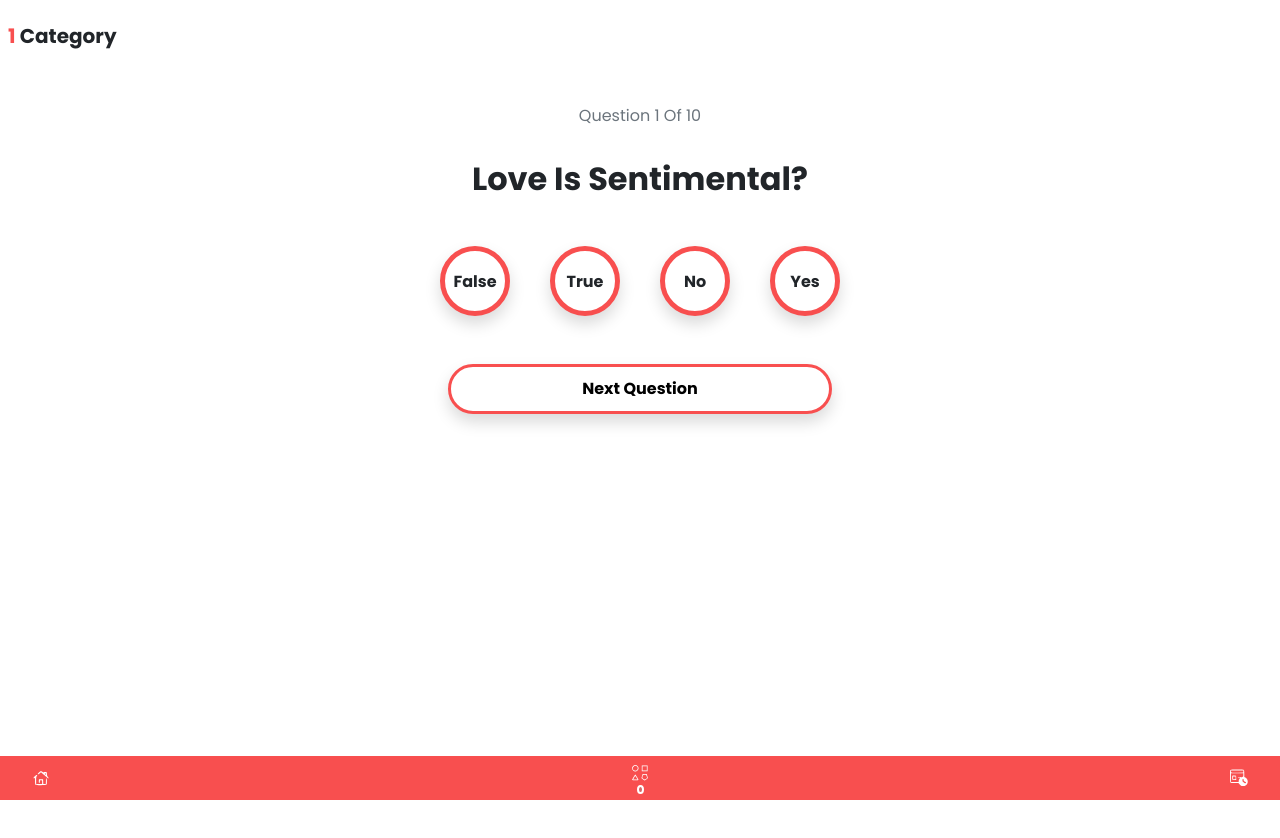
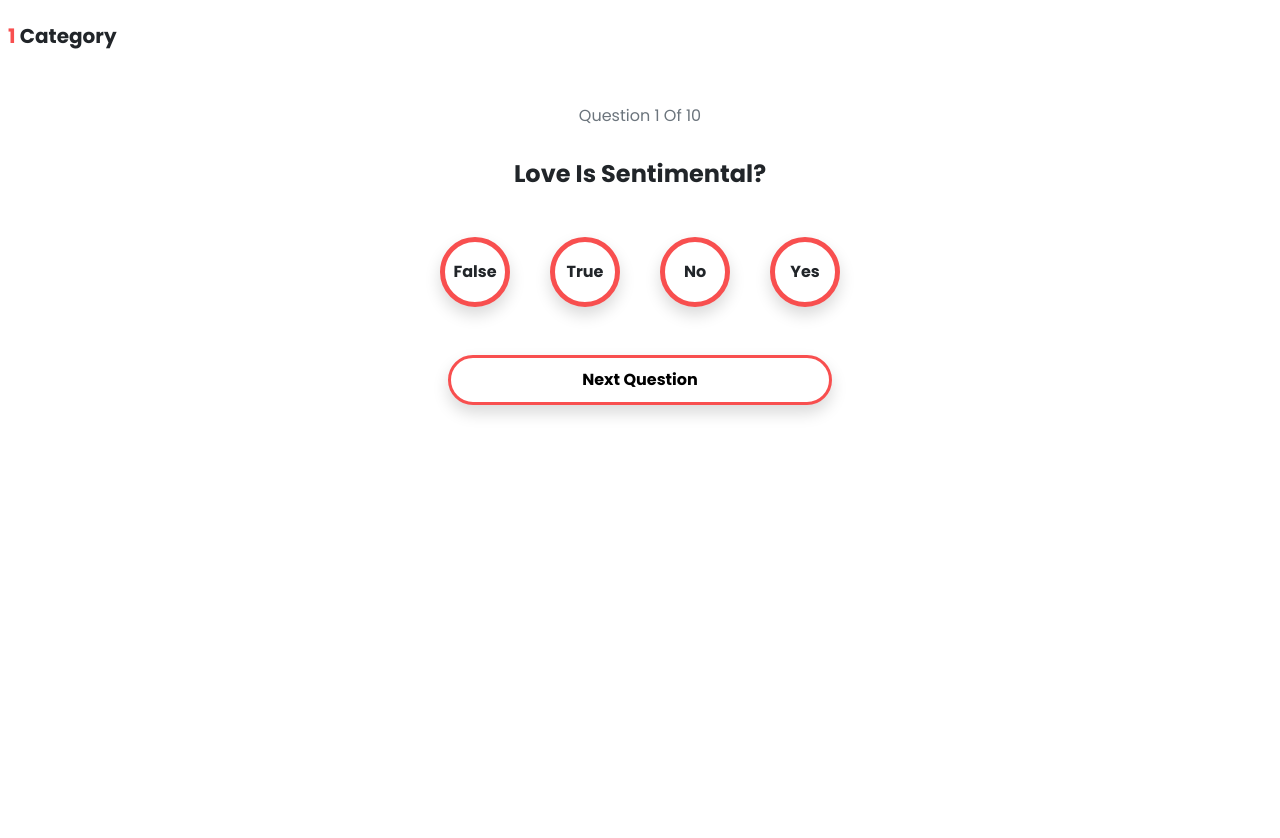
Before and after one commit to Adedoyin-Emmanuel/kingsword-demo-game, a React (Create React App) app: page /app/category/1 in a window 1280 px wide. Shown: the top 838 px of the page. Before the commit the page ends 800 px from the top, so only its background shows below. Built offline with nearby package versions, Linux system fonts and the light colour scheme.

Commit message:
Updated the main game area styles

```diff
--- a/src/components/question.tsx
+++ b/src/components/question.tsx
@@ -8,7 +8,7 @@ const Question = ({ question }: questionProps): JSX.Element => {
   return (
     <React.Fragment>
       <section className="question-container d-flex align-items-center justify-content-center my-3">
-        <h2 className="fw-bold fs-2 text-center text-capitalize">{question}</h2>
+        <h4 className="fw-bold fs-4 text-center text-capitalize">{question}</h4>
       </section>
     </React.Fragment>
   );
--- a/src/includes/styles/customStyles.css
+++ b/src/includes/styles/customStyles.css
@@ -148,6 +148,12 @@
 
 }
 
+.game-area
+{
+    height:100vh;
+    width:100%;
+}
+
 .z-index-class
 {
     z-index:100000;
@@ -223,6 +229,7 @@
     background:var(--brand-category-love-color);
     border:5px solid var(--brand-category-love-color-3);
     color:var(--brand-white-color);
+    transform:scale(1.1);
 }
 
 
--- a/src/pages/Game.tsx
+++ b/src/pages/Game.tsx
@@ -1,7 +1,6 @@
 import React, { MouseEvent, useEffect, useState } from "react";
 import { useParams } from "react-router-dom";
-import Footer from "../components/app-footer";
-import CurrentPageNotch from "../components/app-current-page-notch";
+
 import Question from "../components/question";
 import Answer from "../components/answer";
 import QuestionLengthTracker from "../components/question-legth-tracker";
@@ -106,7 +105,7 @@ const Game = (): JSX.Element => {
         </h5>
         <br />
 
-        <section className="game-area d-flex jusify-content-center flex-column my-2     ">
+        <section className="game-area d-flex jusify-content-center flex-column my-2 ">
           <QuestionLengthTracker
             currentQuestion={1}
             totalQuestionLength={parseInt(
@@ -152,7 +151,6 @@ const Game = (): JSX.Element => {
           </section>
         </section>
 
-        <Footer categoryPage={<CurrentPageNotch />} />
       </section>
     </React.Fragment>
   );
```
